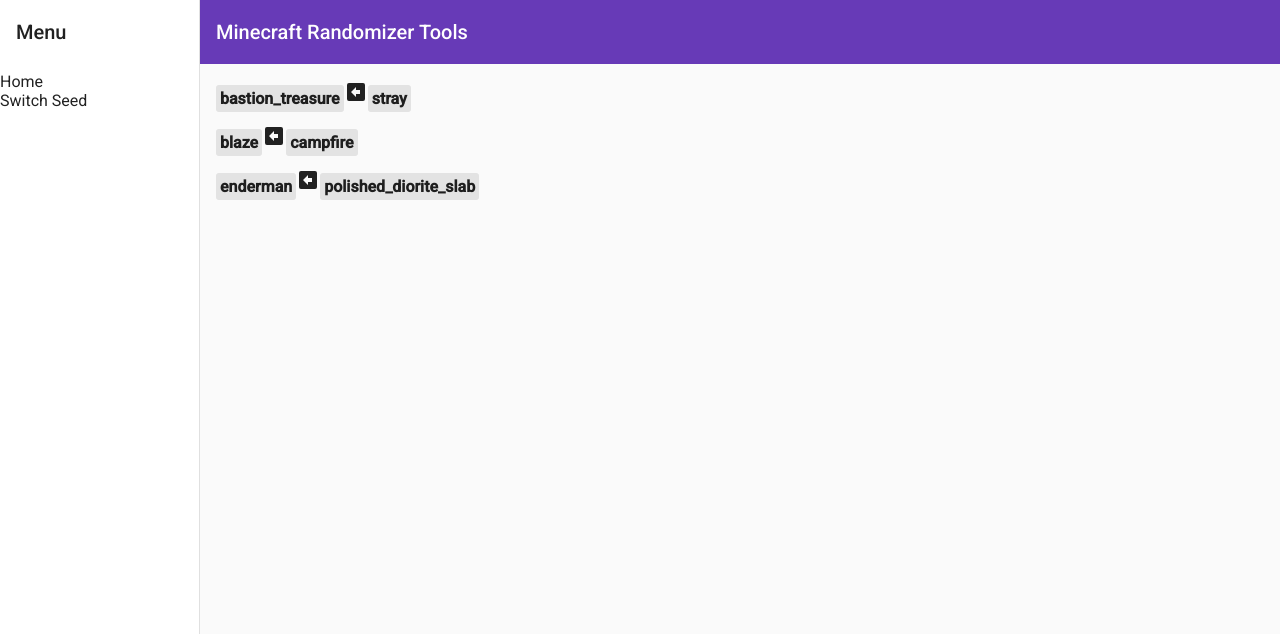
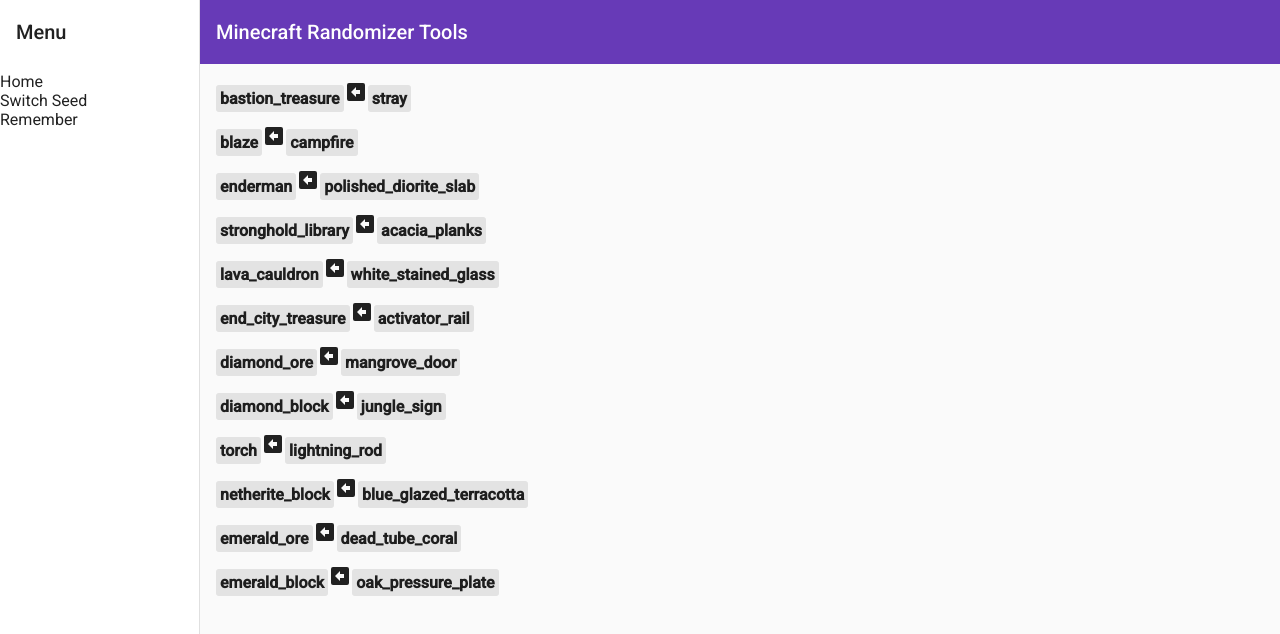
Before and after one commit to StephenFluin/minecraft-randomizer-tools, an Angular app: page / in a window 1280 px wide. Shown: the top 634 px of the page. Built offline with nearby package versions, Linux system fonts and the light colour scheme.

Commit message:
refactor folders

```diff
--- a/angular.json
+++ b/angular.json
@@ -10,7 +10,8 @@
           "style": "scss",
           "inlineTemplate": true,
           "inlineStyle": true,
-          "skipTests": true
+          "skipTests": true,
+          "flat": true,
         }
       },
       "root": "",
@@ -110,6 +111,7 @@
     }
   },
   "cli": {
-    "analytics": "b1835346-add6-44ff-a9a8-a8a9ec27ce9d"
+    "analytics": "b1835346-add6-44ff-a9a8-a8a9ec27ce9d",
+    "packageManager": "yarn"
   }
 }
--- a/src/app/cheat-sheet/cheat-sheet.component.ts
+++ b/src/app/cheat-sheet.component.ts
@@ -1,5 +1,5 @@
 import { Component, OnInit } from '@angular/core';
-import { ItemMap } from '../item-map.service';
+import { ItemMap } from './item-map.service';
 
 @Component({
   selector: 'app-cheat-sheet',
--- a/src/app/home/home.component.ts
+++ b/src/app/home.component.ts
@@ -1,5 +1,5 @@
 import { Component, OnInit } from '@angular/core';
-import { ItemMap } from '../item-map.service';
+import { ItemMap } from './item-map.service';
 
 @Component({
   selector: 'app-home',
--- a/src/app/item-map.service.ts
+++ b/src/app/item-map.service.ts
@@ -1,14 +1,34 @@
 import { Injectable } from '@angular/core';
 
 @Injectable({
-  providedIn: 'root'
+  providedIn: 'root',
 })
 export class ItemMap {
   public map: any;
 
   /* Defaults */
   public seed = 1658699457335;
-  public critical_list = ['bastion_treasure', 'blaze', 'enderman'];
+  public critical_list = [
+    'bastion_treasure',
+    'blaze',
+    'enderman',
+    'stronghold_library',
+    'lava_cauldron',
+    'end_city_treasure',
+    'diamond_ore',
+    'diamond_block',
+    'torch',
+    'netherite_block',
+    'emerald_ore',
+    'emerald_block',
+  ];
+  public secondary_list = [''];
+
+  public alternative_map = {
+    cauldron: ['lava_cauldron', 'iron'],
+    dark_oak_wood: ['dark_oak_log'],
+    netherite_block: [],
+  };
 
   constructor() {
     if (localStorage['sourceText']) {
@@ -21,7 +41,9 @@
   initialize(source: string = this.txt) {
     this.txt = source;
     localStorage['sourceText'] = source;
-    let list = Array.from(source.matchAll(/(\w*) drops from (.*)/g)).map(x => x.splice(1));
+    let list = Array.from(source.matchAll(/(\w*) drops from (.*)/g)).map((x) =>
+      x.splice(1)
+    );
     // console.log('list is', list);
     this.map = {};
     for (let i = 0; i < list.length; i++) {
@@ -1039,5 +1061,4 @@
   weaponsmith_gift drops from crimson_pressure_plate
   piglin_bartering drops from iron_golem
   `;
-
 }
--- a/src/app/nav/nav.component.ts
+++ b/src/app/nav.component.ts
@@ -13,8 +13,10 @@
           [opened]="(isHandset$ | async) === false">
         <mat-toolbar>Menu</mat-toolbar>
         <mat-nav-list>
-<div><a routerLink="/">Home</a></div>
-<div><a routerLink="/cheatsheet">Switch Seed</a></div>
+          <div><a routerLink="/">Home</a></div>
+          <div><a routerLink="/cheatsheet">Switch Seed</a></div>
+          <div><a routerLink="/remember">Remember</a></div>
+
         </mat-nav-list>
       </mat-sidenav>
       <mat-sidenav-content>
--- /dev/null
+++ b/src/app/remember.component.ts
@@ -0,0 +1,18 @@
+import { Component, OnInit } from '@angular/core';
+
+@Component({
+  selector: 'app-remember',
+  template: `
+    <p>
+      remember works!
+    </p>
+  `,
+  styles: [
+  ]
+})
+export class RememberComponent {
+
+  constructor() { }
+
+
+}
--- a/src/app/routes.ts
+++ b/src/app/routes.ts
@@ -1,8 +1,10 @@
 import { Routes } from "@angular/router";
-import { CheatSheetComponent } from "./cheat-sheet/cheat-sheet.component";
-import { HomeComponent } from "./home/home.component";
+import { CheatSheetComponent } from "./cheat-sheet.component";
+import { HomeComponent } from "./home.component";
+import { RememberComponent } from "./remember.component";
 
 export const routes: Routes = [
     {path: '', component: HomeComponent},
     {path: 'cheatsheet', component: CheatSheetComponent},
+    {path: 'remember', component: RememberComponent},
 ];
```
Also changed, not shown: src/app/app.module.ts (+6 -4 lines), 2 other files (tests, documents, lock files or other folders).
